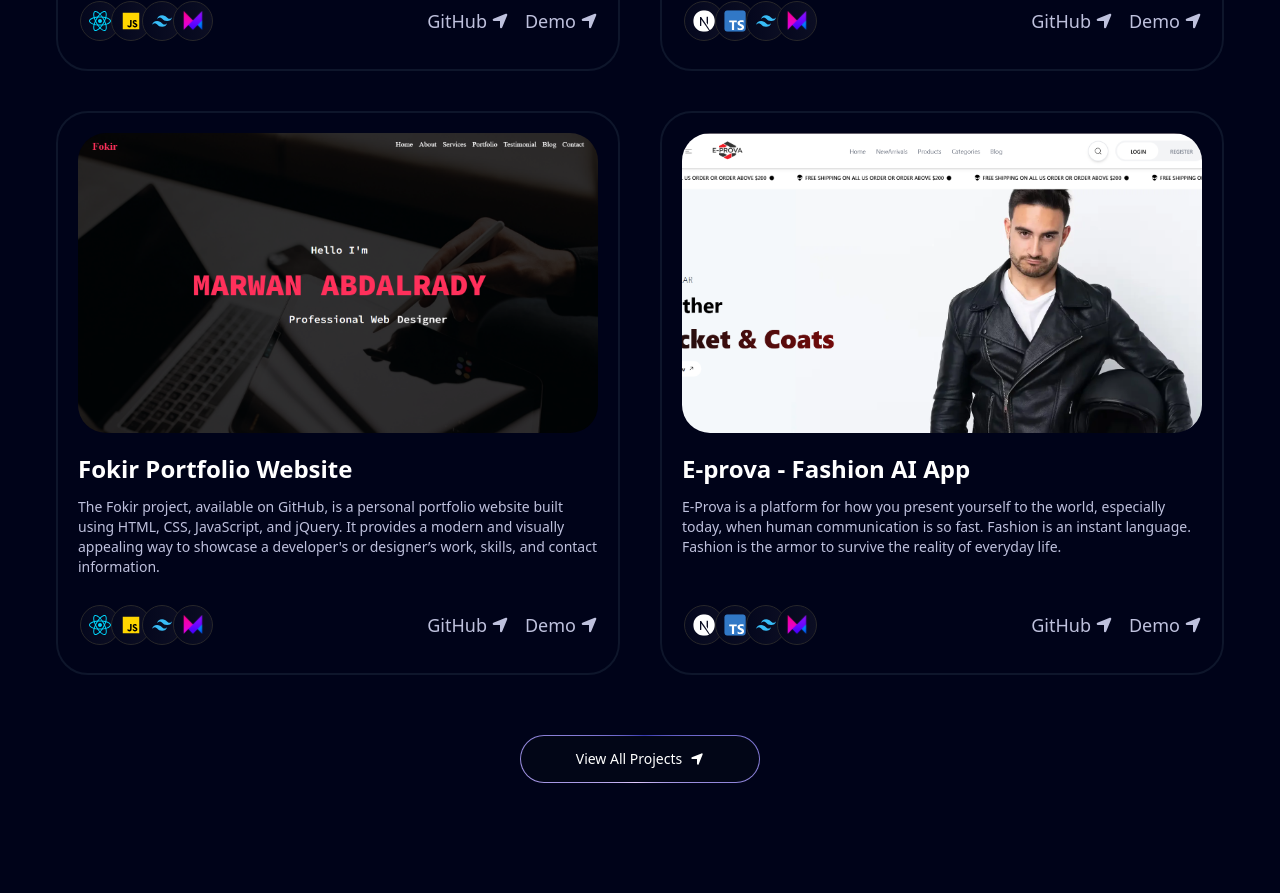
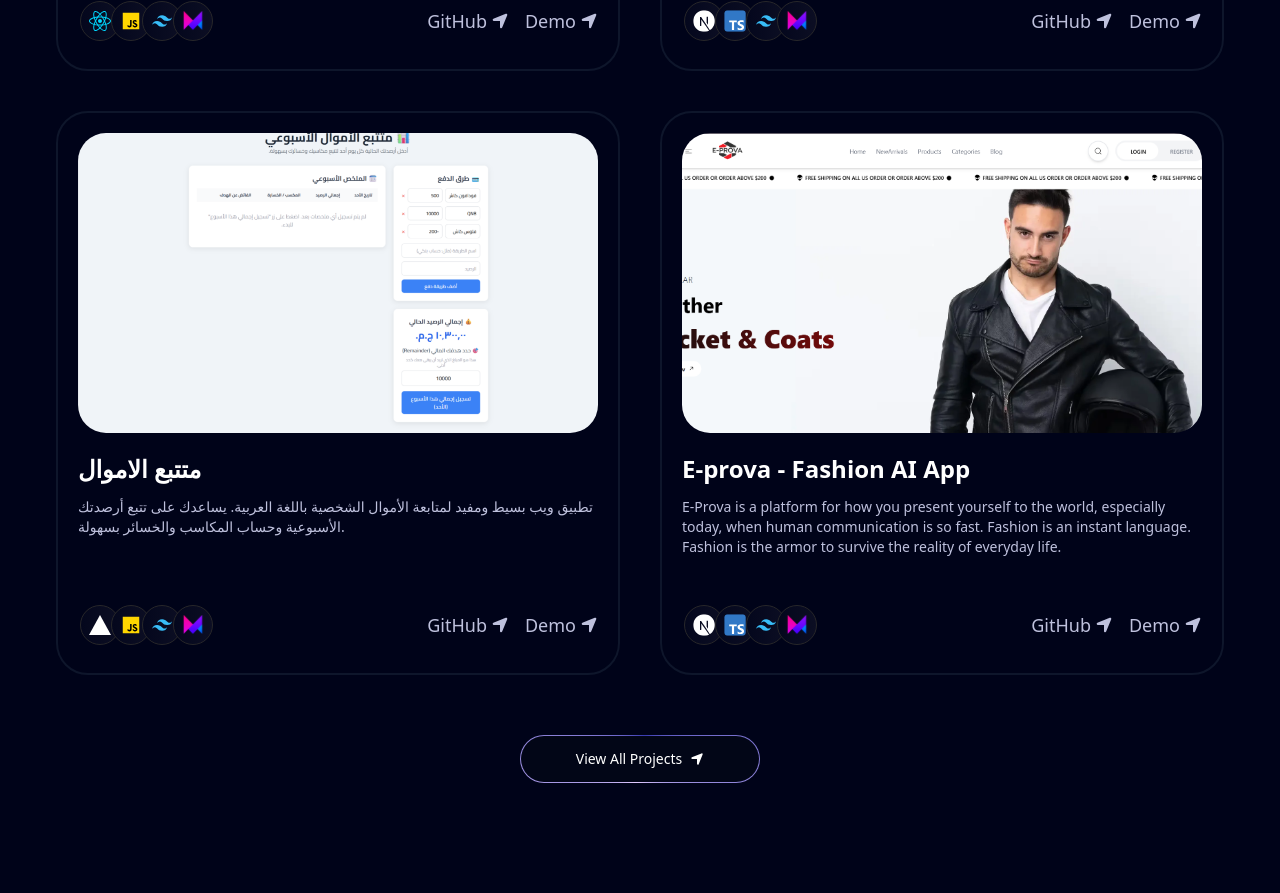
Before and after one commit to MarwanabdalR/Protofolio, a Next.js app: page / in a window 1280 px wide. Shown: the part 3075-3968 px from the top of the page. Built offline with nearby package versions, Linux system fonts and the light colour scheme.

Commit message:
new project

```diff
--- a/data/index.tsx
+++ b/data/index.tsx
@@ -50,10 +50,10 @@ export const projects = [
   },
   {
     id: 4,
-    title: "Fokir Portfolio Website",
-    des: "The Fokir project, available on GitHub, is a personal portfolio website built using HTML, CSS, JavaScript, and jQuery. It provides a modern and visually appealing way to showcase a developer's or designer’s work, skills, and contact information.",
-    img: "/Fokir.png",
-    iconsList: ["/react.svg", "/js.svg", "/tailwind.svg", "/framer-motion.svg"],
+    title: "متتبع الاموال",
+    des: "تطبيق ويب بسيط ومفيد لمتابعة الأموال الشخصية باللغة العربية. يساعدك على تتبع أرصدتك الأسبوعية وحساب المكاسب والخسائر بسهولة.",
+    img: "/Macbook-Air-1559x975.png",
+    iconsList: ["/vercel.svg", "/js.svg", "/tailwind.svg", "/framer-motion.svg"],
     link: "https://marwanabdalr.github.io/Fokir/",
     sourceCode: "https://github.com/MarwanabdalR/Fokir",
   },
```
Also changed, not shown: public/Macbook-Air-1559x975.png (added).
